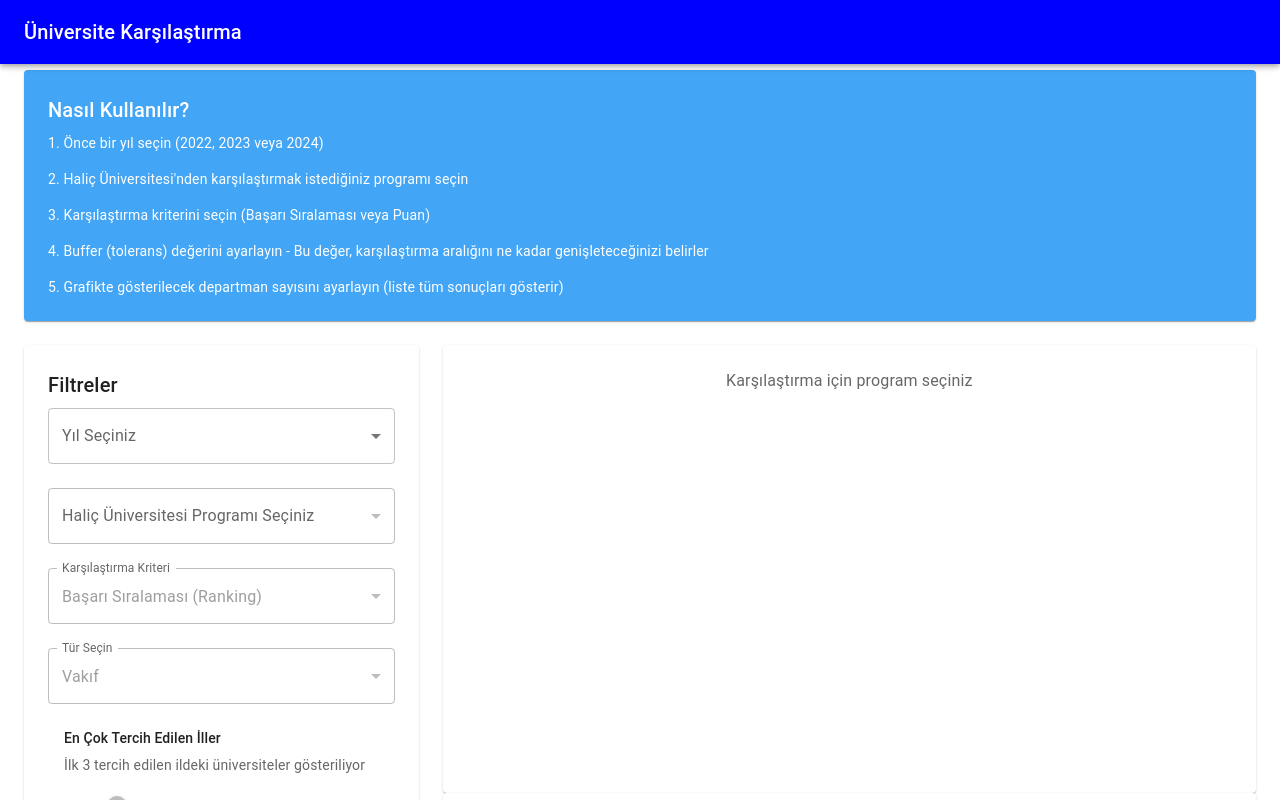
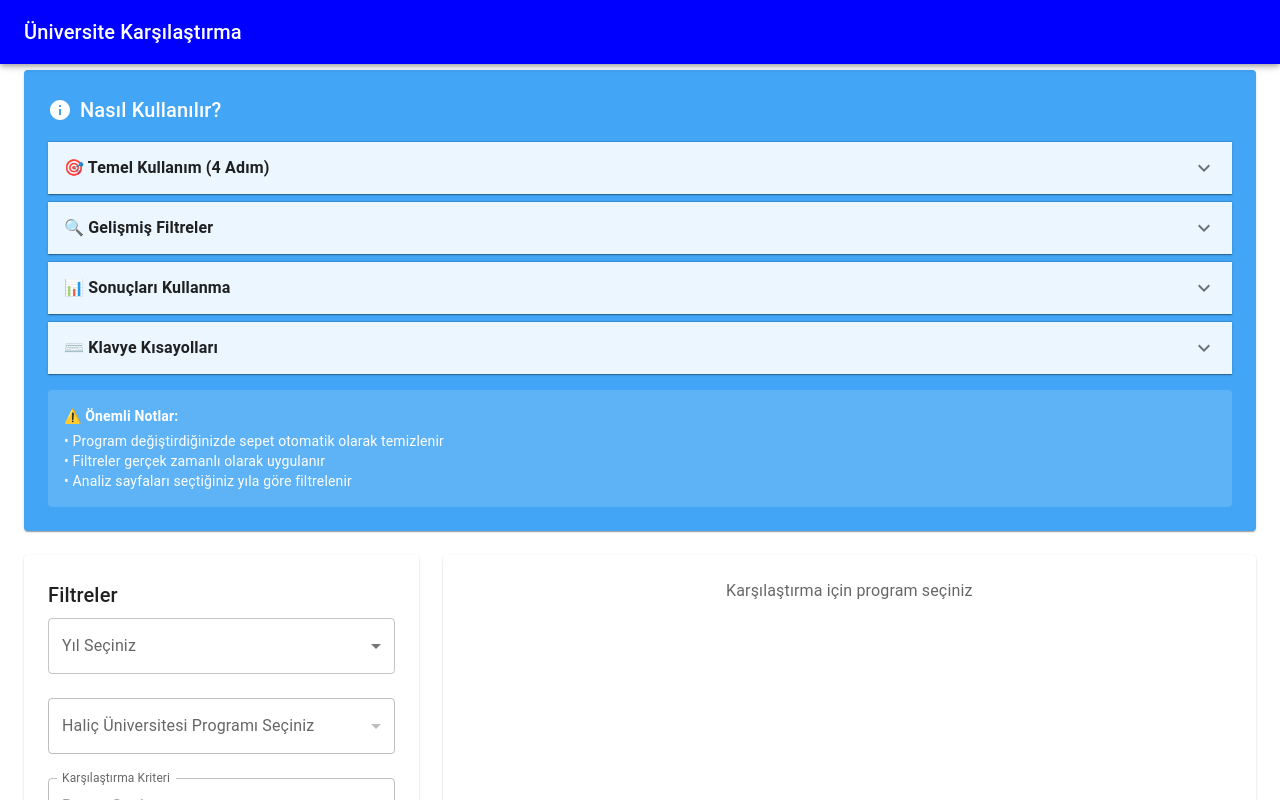
Before and after one commit to ogulcangunaydin/educaition-react, a React (Create React App) app: page /university-comparison in a window 1280 px wide. Shown: the top 800 px of the page. Built offline with nearby package versions, Linux system fonts and the light colour scheme.

Commit message:
Add instruction panel

```diff
--- /dev/null
+++ b/src/components/UniversityComparison/InstructionsPanel.js
@@ -0,0 +1,217 @@
+import React from "react";
+import {
+  Paper,
+  Typography,
+  Box,
+  Accordion,
+  AccordionSummary,
+  AccordionDetails,
+  Divider,
+  Chip,
+} from "@mui/material";
+import ExpandMoreIcon from "@mui/icons-material/ExpandMore";
+import InfoIcon from "@mui/icons-material/Info";
+
+const InstructionsPanel = () => {
+  return (
+    <Paper
+      sx={{
+        p: 3,
+        mb: 3,
+        bgcolor: "primary.light",
+        color: "primary.contrastText",
+      }}
+    >
+      <Box sx={{ display: "flex", alignItems: "center", gap: 1, mb: 2 }}>
+        <InfoIcon />
+        <Typography variant="h6">Nasıl Kullanılır?</Typography>
+      </Box>
+
+      <Accordion
+        sx={{
+          bgcolor: "rgba(255, 255, 255, 0.9)",
+          mb: 1,
+        }}
+      >
+        <AccordionSummary expandIcon={<ExpandMoreIcon />}>
+          <Typography variant="subtitle1" fontWeight="bold">
+            🎯 Temel Kullanım (4 Adım)
+          </Typography>
+        </AccordionSummary>
+        <AccordionDetails>
+          <Box sx={{ display: "flex", flexDirection: "column", gap: 1.5 }}>
+            <Typography variant="body2">
+              <strong>1. Yıl Seçimi:</strong> Önce analiz etmek istediğiniz yılı
+              seçin (2022, 2023 veya 2024)
+            </Typography>
+            <Typography variant="body2">
+              <strong>2. Program Seçimi:</strong> Haliç Üniversitesi'nden
+              karşılaştırmak istediğiniz programı seçin (alfabetik sırada)
+            </Typography>
+            <Typography variant="body2">
+              <strong>3. Kriter Seçimi:</strong> Karşılaştırma kriterini
+              belirleyin:
+              <br />• <strong>Başarı Sıralaması:</strong> Öğrenci sıralamalarına
+              göre
+              <br />• <strong>Puan:</strong> Üniversite giriş puanlarına göre
+            </Typography>
+            <Typography variant="body2">
+              <strong>4. Buffer (Tolerans):</strong> Karşılaştırma aralığını
+              ayarlayın. %0 en fazla seçtiğiniz bölümün aralığı kadar olanlar
+              sıralanır. Eğer bu aralığı arttırırsanız, daha geniş bir yelpazede
+              benzer programlar gösterilir.
+            </Typography>
+          </Box>
+        </AccordionDetails>
+      </Accordion>
+
+      <Accordion
+        sx={{
+          bgcolor: "rgba(255, 255, 255, 0.9)",
+          mb: 1,
+        }}
+      >
+        <AccordionSummary expandIcon={<ExpandMoreIcon />}>
+          <Typography variant="subtitle1" fontWeight="bold">
+            🔍 Gelişmiş Filtreler
+          </Typography>
+        </AccordionSummary>
+        <AccordionDetails>
+          <Box sx={{ display: "flex", flexDirection: "column", gap: 1.5 }}>
+            <Typography variant="body2">
+              <strong>Üniversite Türü:</strong> Vakıf, Devlet veya tüm
+              üniversiteleri gösterin
+            </Typography>
+            <Typography variant="body2">
+              <strong>En Çok Tercih Edilen Şehirler:</strong> Programınıza
+              başvuranların en çok tercih ettiği ilk N şehirdeki üniversiteleri
+              filtreleyin
+            </Typography>
+            <Typography variant="body2">
+              <strong>Min. Üniversite Tercihi:</strong> Programınıza başvuranlar
+              tarafından en az X kez tercih edilen üniversiteleri gösterin
+            </Typography>
+            <Typography variant="body2">
+              <strong>Min. Program Tercihi:</strong> Programınıza başvuranlar
+              tarafından en az X kez tercih edilen program isimlerini
+              filtreleyin
+            </Typography>
+            <Typography variant="body2">
+              <strong>Grafikteki Kayıt Sayısı:</strong> Grafikte gösterilecek
+              maksimum departman sayısını belirleyin (10-20 arası)
+              <br />
+              <Chip
+                label="💡 İpucu: Liste her zaman filtrelere uyan tüm sonuçları gösterir"
+                size="small"
+                sx={{ mt: 0.5 }}
+              />
+            </Typography>
+          </Box>
+        </AccordionDetails>
+      </Accordion>
+
+      <Accordion
+        sx={{
+          bgcolor: "rgba(255, 255, 255, 0.9)",
+          mb: 1,
+        }}
+      >
+        <AccordionSummary expandIcon={<ExpandMoreIcon />}>
+          <Typography variant="subtitle1" fontWeight="bold">
+            📊 Sonuçları Kullanma
+          </Typography>
+        </AccordionSummary>
+        <AccordionDetails>
+          <Box sx={{ display: "flex", flexDirection: "column", gap: 1.5 }}>
+            <Typography variant="body2">
+              <strong>Program Seçimi:</strong> Listeden ilginizi çeken
+              programların yanındaki onay kutularını işaretleyin veya satıra
+              tıklayın
+            </Typography>
+            <Typography variant="body2">
+              <strong>Sıralama:</strong> Kolon başlıklarına tıklayarak
+              üniversite, şehir, puan veya sıralamaya göre sıralayın
+            </Typography>
+            <Divider sx={{ my: 1 }} />
+            <Typography variant="body2" fontWeight="bold">
+              Seçili Programlarla Ne Yapabilirsiniz?
+            </Typography>
+            <Typography variant="body2">
+              <strong>🎓 Lise Analizi:</strong> Seçili programlara yerleşen
+              öğrencilerin hangi liselerden geldiğini görün
+              <br />
+              • Lise adı, şehir, yerleşen sayısı
+              <br />
+              • Lise türü (Özel, Fen, Anadolu, Açık Öğretim)
+              <br />• CSV olarak indirme seçeneği
+            </Typography>
+            <Typography variant="body2">
+              <strong>🏆 Rakip Analizi:</strong> Seçili programların üniversite
+              bazında tercih istatistiklerini görün
+              <br />
+              • Ortalama tercih edilme sırası
+              <br />
+              • Ortalama yerleşen tercih sırası
+              <br />
+              • Marka etkinlik değeri (yüksek = daha çok tercih ediliyor)
+              <br />• CSV olarak indirme seçeneği
+            </Typography>
+            <Typography variant="body2">
+              <strong>🗑️ Tümünü Kaldır:</strong> Seçtiğiniz tüm programları tek
+              tıkla kaldırın
+            </Typography>
+          </Box>
+        </AccordionDetails>
+      </Accordion>
+
+      <Accordion
+        sx={{
+          bgcolor: "rgba(255, 255, 255, 0.9)",
+        }}
+      >
+        <AccordionSummary expandIcon={<ExpandMoreIcon />}>
+          <Typography variant="subtitle1" fontWeight="bold">
+            ⌨️ Klavye Kısayolları
+          </Typography>
+        </AccordionSummary>
+        <AccordionDetails>
+          <Box sx={{ display: "flex", flexDirection: "column", gap: 1 }}>
+            <Typography variant="body2">
+              <strong>→ Sağa Ok:</strong> Slider değerini 1 artır
+            </Typography>
+            <Typography variant="body2">
+              <strong>← Sola Ok:</strong> Slider değerini 1 azalt
+            </Typography>
+            <Typography variant="body2">
+              <Chip
+                label="💡 Slider'a tıkladıktan sonra ok tuşlarını kullanabilirsiniz"
+                size="small"
+              />
+            </Typography>
+          </Box>
+        </AccordionDetails>
+      </Accordion>
+
+      <Box
+        sx={{
+          mt: 2,
+          p: 2,
+          bgcolor: "rgba(255, 255, 255, 0.15)",
+          borderRadius: 1,
+        }}
+      >
+        <Typography variant="body2" fontWeight="bold" gutterBottom>
+          ⚠️ Önemli Notlar:
+        </Typography>
+        <Typography variant="body2">
+          • Program değiştirdiğinizde sepet otomatik olarak temizlenir
+          <br />
+          • Filtreler gerçek zamanlı olarak uygulanır
+          <br />• Analiz sayfaları seçtiğiniz yıla göre filtrelenir
+        </Typography>
+      </Box>
+    </Paper>
+  );
+};
+
+export default InstructionsPanel;
--- a/src/components/UniversityComparison/MetricSelector.js
+++ b/src/components/UniversityComparison/MetricSelector.js
@@ -3,8 +3,8 @@ import { FormControl, InputLabel, Select, MenuItem } from "@mui/material";
 
 const MetricSelector = ({ value, onChange, disabled = false }) => {
   const metrics = [
-    { value: "ranking", label: "Başarı Sıralaması (Ranking)" },
-    { value: "score", label: "Puan (Score)" },
+    { value: "ranking", label: "Başarı Sıralaması" },
+    { value: "score", label: "Puan" },
   ];
 
   return (
--- a/src/pages/UniversityComparison.js
+++ b/src/pages/UniversityComparison.js
@@ -20,6 +20,7 @@ import MinUniversityCountSlider from "../components/UniversityComparison/MinUniv
 import MinProgramCountSlider from "../components/UniversityComparison/MinProgramCountSlider";
 import ComparisonChart from "../components/UniversityComparison/ComparisonChart";
 import DepartmentList from "../components/UniversityComparison/DepartmentList";
+import InstructionsPanel from "../components/UniversityComparison/InstructionsPanel";
 import { parseCSV } from "../utils/csvParser";
 import { useBasket } from "../contexts/BasketContext";
 import {
@@ -418,35 +419,7 @@ const UniversityComparison = () => {
       <Header title="Üniversite Karşılaştırma" />
       <Container maxWidth="xl" sx={{ mt: 4, mb: 4, marginTop: "70px" }}>
         {/* Instructions */}
-        <Paper
-          sx={{
-            p: 3,
-            mb: 3,
-            bgcolor: "primary.light",
-            color: "primary.contrastText",
-          }}
-        >
-          <Typography variant="h6" gutterBottom>
-            Nasıl Kullanılır?
-          </Typography>
-          <Typography variant="body2" paragraph>
-            1. Önce bir yıl seçin (2022, 2023 veya 2024)
-          </Typography>
-          <Typography variant="body2" paragraph>
-            2. Haliç Üniversitesi'nden karşılaştırmak istediğiniz programı seçin
-          </Typography>
-          <Typography variant="body2" paragraph>
-            3. Karşılaştırma kriterini seçin (Başarı Sıralaması veya Puan)
-          </Typography>
-          <Typography variant="body2" paragraph>
-            4. Buffer (tolerans) değerini ayarlayın - Bu değer, karşılaştırma
-            aralığını ne kadar genişleteceğinizi belirler
-          </Typography>
-          <Typography variant="body2">
-            5. Grafikte gösterilecek departman sayısını ayarlayın (liste tüm
-            sonuçları gösterir)
-          </Typography>
-        </Paper>
+        <InstructionsPanel />
 
         <Grid container spacing={3}>
           {/* Left Panel - Selectors */}
```
